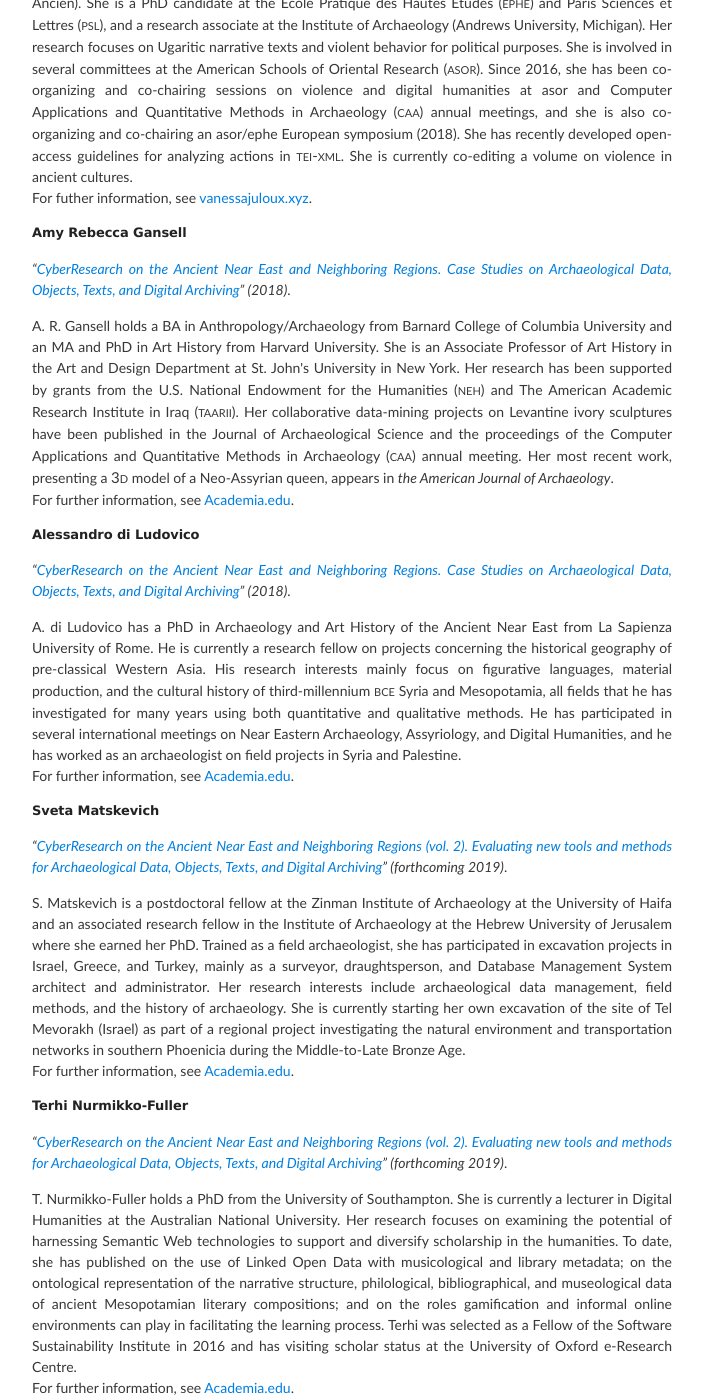
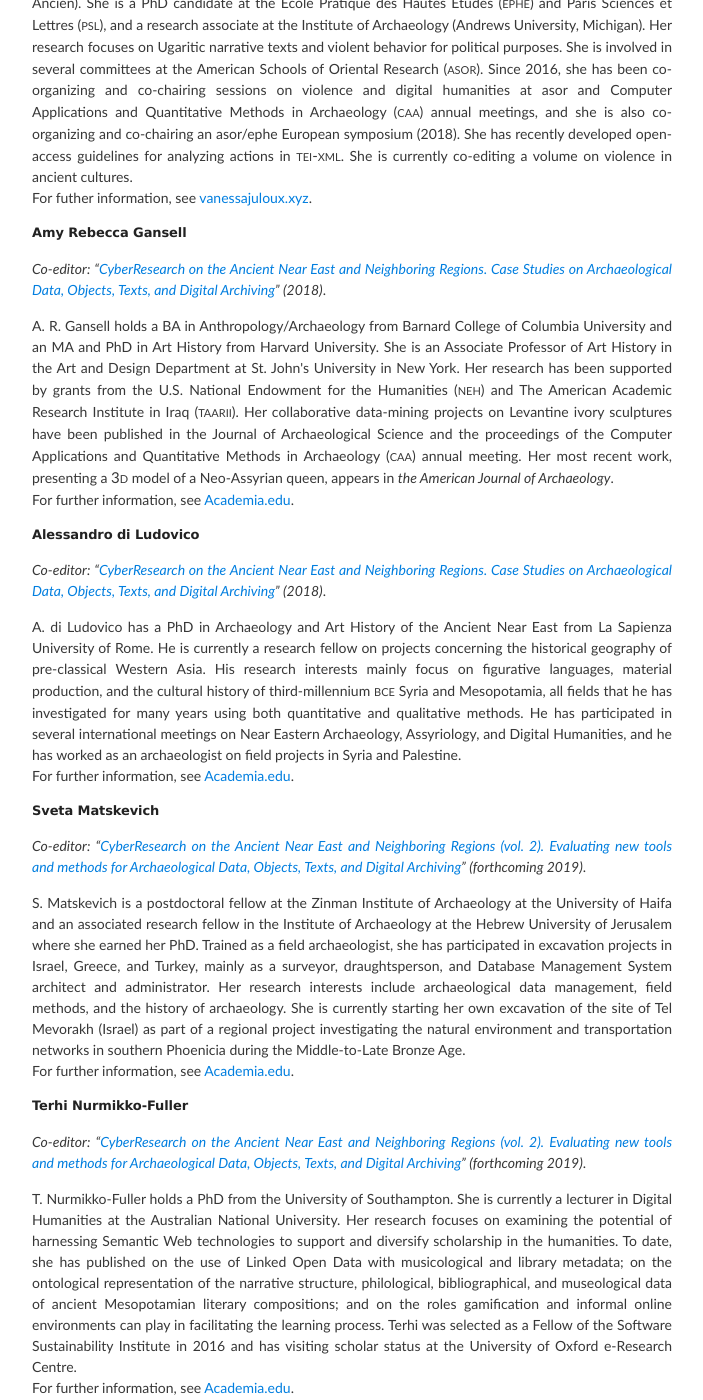
Before and after one commit to vbigot-juloux/ane-research-humanities, a Jekyll site: the page built from About.md, in a window 1280 px wide and 1400 px high, scrolled down 554 px. Shown: the whole window, without its empty margins (288-991 px from the left). Built offline with Jekyll 4.4.1, drawn with Linux system fonts in a browser that asks for light colours; the repository's description, which GitHub fills in, is left out; some of the changed text lies outside the part shown.

Commit message:
Update About.md

```diff
--- a/About.md
+++ b/About.md
@@ -7,37 +7,37 @@ title: About
 _By (surnames) alphabetical order_
 
 <h3><a name="bigot-juloux"></a>Vanessa Bigot Juloux</h3>
-<p><em>“<a href="http://ane-research-humanities.science/docs/CyberResearch-vol1">CyberResearch on the Ancient Near East and Neighboring Regions. Case Studies on Archaeological Data, Objects, Texts, and Digital Archiving</a>” (2018), “<a href="http://ane-research-humanities.science/docs/CyberResearch-vol2">CyberResearch on the Ancient Near East and Neighboring Regions (vol. 2). Evaluating new tools and methods for Archaeological Data, Objects, Texts, and Digital Archiving</a>” (forthcoming 2019), “<a href="http://ane-research-humanities.science/docs/Violence-vol1">The Use of Violence in the Ancient Near East and Neighboring Regions: Case Studies on Texts, Images and Archaeology</a>” (forthcoming 2019)</em>, “<a href="http://ane-research-humanities.science/docs/ASOR-EPHE-PSL-European-Symposium">Les Actes of ASOR/EPHE-PSL European Symposium, Paris, Sept. 4-5, 2018. Collaborative Projects among European and International Scholars for the Study of Ancient Worlds Using Digital Approaches</a>” (forthcoming 2019), “<a href="http://ane-research-humanities.science/docs/ASOR-EPHE-PSL-European-Symposium">Les Actes of ASOR/EPHE-PSL European Symposium, Paris, Sept. 4-6, 2018. Interaction between Violence, Order, and Conflict within the Political Sphere of Ancient Worlds</a>” (forthcoming 2020).</p>
+<p><em>Co-editor: “<a href="http://ane-research-humanities.science/docs/CyberResearch-vol1">CyberResearch on the Ancient Near East and Neighboring Regions. Case Studies on Archaeological Data, Objects, Texts, and Digital Archiving</a>” (2018), “<a href="http://ane-research-humanities.science/docs/CyberResearch-vol2">CyberResearch on the Ancient Near East and Neighboring Regions (vol. 2). Evaluating new tools and methods for Archaeological Data, Objects, Texts, and Digital Archiving</a>” (forthcoming 2019), “<a href="http://ane-research-humanities.science/docs/Violence-vol1">The Use of Violence in the Ancient Near East and Neighboring Regions: Case Studies on Texts, Images and Archaeology</a>” (forthcoming 2019)</em>, “<a href="http://ane-research-humanities.science/docs/ASOR-EPHE-PSL-European-Symposium">Les Actes of ASOR/EPHE-PSL European Symposium, Paris, Sept. 4-5, 2018. Collaborative Projects among European and International Scholars for the Study of Ancient Worlds Using Digital Approaches</a>” (forthcoming 2019), “<a href="http://ane-research-humanities.science/docs/ASOR-EPHE-PSL-European-Symposium">Les Actes of ASOR/EPHE-PSL European Symposium, Paris, Sept. 4-6, 2018. Interaction between Violence, Order, and Conflict within the Political Sphere of Ancient Worlds</a>” (forthcoming 2020).</p>
 <p>V. Bigot Juloux holds an advanced degree in Ugaritic (École des Langues et des Civilisations de l’Orient Ancien). She is a PhD candidate at the École Pratique des Hautes Études (<span class="small">ephe</span>) and Paris Sciences et Lettres (<span class="small">psl</span>), and a research associate at the Institute of Archaeology (Andrews University, Michigan). Her research focuses on Ugaritic narrative texts and violent behavior for political purposes. She is involved in several committees at the American Schools of Oriental Research (<span class="small">asor</span>). Since 2016, she has been co-organizing and co-chairing sessions on violence and digital humanities at asor and Computer Applications and Quantitative Methods in Archaeology (<span class="small">caa</span>) annual meetings, and she is also co-organizing and co-chairing an asor/ephe European symposium (2018). She has recently developed open-access guidelines for analyzing actions in <span class="small">tei-xml</span>. She is currently co-editing a volume on violence in ancient cultures.<br />
 For futher information, see <a href="http://vanessajuloux.xyz" target="_blank">vanessajuloux.xyz</a>.</p>
 
 <h3><a name="gansell"></a>Amy Rebecca Gansell</h3>
-<p><em>“<a href="http://ane-research-humanities.science/docs/CyberResearch-vol1">CyberResearch on the Ancient Near East and Neighboring Regions. Case Studies on Archaeological Data, Objects, Texts, and Digital Archiving</a>” (2018)</em>. </p>
+<p><em>Co-editor: “<a href="http://ane-research-humanities.science/docs/CyberResearch-vol1">CyberResearch on the Ancient Near East and Neighboring Regions. Case Studies on Archaeological Data, Objects, Texts, and Digital Archiving</a>” (2018)</em>. </p>
 <p>A. R. Gansell holds a BA in Anthropology/Archaeology from Barnard College of Columbia University and an MA and PhD in Art History from Harvard University. She is an Associate Professor of Art History in the Art and Design Department at St. John's University in New York. Her research has been supported by grants from   the U.S. National Endowment for the Humanities (<span class="small">neh</span>) and The American Academic Research Institute in Iraq (<span class="small">taarii</span>). Her collaborative data-mining projects on Levantine ivory sculptures have been published in the Journal of Archaeological Science and the proceedings of the Computer Applications and Quantitative Methods in Archaeology (<span class="small">caa</span>) annual meeting. Her most recent work, presenting a <span class="small">3d</span> model of a Neo-Assyrian queen, appears in <em>the American Journal of Archaeology</em>.<br />
 For further information, see <a href="https://stjohns.academia.edu/AmyRebeccaGansell" target="_blank">Academia.edu</a>.</p>
 
 <h3><a name="ludovico"></a>Alessandro di Ludovico</h3>
-<p><em>“<a href="http://ane-research-humanities.science/docs/CyberResearch-vol1">CyberResearch on the Ancient Near East and Neighboring Regions. Case Studies on Archaeological Data, Objects, Texts, and Digital Archiving</a>” (2018)</em>. </p>
+<p><em>Co-editor: “<a href="http://ane-research-humanities.science/docs/CyberResearch-vol1">CyberResearch on the Ancient Near East and Neighboring Regions. Case Studies on Archaeological Data, Objects, Texts, and Digital Archiving</a>” (2018)</em>. </p>
 <p>A. di Ludovico has a PhD in Archaeology and Art History of the Ancient Near East from La Sapienza University of Rome. He is currently a research fellow on projects concerning the historical geography of pre-classical Western Asia. His research interests mainly focus on figurative languages, material production, and the cultural history of third-millennium <span class="small">bce</span> Syria and Mesopotamia, all fields that he has investigated for many years using both quantitative and qualitative methods. He has participated in several international meetings on Near Eastern Archaeology, Assyriology, and Digital Humanities, and he has worked as an archaeologist on field projects in Syria and Palestine.<br />
 For further information, see <a href="https://uniroma1.academia.edu/AlessandroDiLudovico" target="_blank">Academia.edu</a>.</p>
 
 <h3><a name="matskevich"></a>Sveta Matskevich</h3>
-<p><em>“<a href="http://ane-research-humanities.science/docs/CyberResearch-vol2">CyberResearch on the Ancient Near East and Neighboring Regions (vol. 2). Evaluating new tools and methods for Archaeological Data, Objects, Texts, and Digital Archiving</a>” (forthcoming 2019)</em>. </p>
+<p><em>Co-editor: “<a href="http://ane-research-humanities.science/docs/CyberResearch-vol2">CyberResearch on the Ancient Near East and Neighboring Regions (vol. 2). Evaluating new tools and methods for Archaeological Data, Objects, Texts, and Digital Archiving</a>” (forthcoming 2019)</em>. </p>
 <p>S. Matskevich is a postdoctoral fellow at the Zinman Institute of Archaeology at the University of Haifa and an associated research fellow in the Institute of Archaeology at the Hebrew University of Jerusalem where she earned her PhD. Trained as a field archaeologist, she has participated in excavation projects in Israel, Greece, and Turkey, mainly as a surveyor, draughtsperson, and Database Management System architect and administrator. Her research interests include archaeological
 data management, field methods, and the history of archaeology. She is currently starting her own excavation of the site of Tel Mevorakh (Israel) as part of a regional project investigating the natural environment and transportation networks in southern Phoenicia during the Middle-to-Late Bronze Age.<br />
 For further information, see <a href="https://huji.academia.edu/SvetaMatskevich" target="_blank">Academia.edu</a>.</p>
 
 <h3><a name="ludovico"></a>Terhi Nurmikko-Fuller</h3>
-<p><em>“<a href="http://ane-research-humanities.science/docs/CyberResearch-vol2">CyberResearch on the Ancient Near East and Neighboring Regions (vol. 2). Evaluating new tools and methods for Archaeological Data, Objects, Texts, and Digital Archiving</a>” (forthcoming 2019)</em>. </p>
+<p><em>Co-editor: “<a href="http://ane-research-humanities.science/docs/CyberResearch-vol2">CyberResearch on the Ancient Near East and Neighboring Regions (vol. 2). Evaluating new tools and methods for Archaeological Data, Objects, Texts, and Digital Archiving</a>” (forthcoming 2019)</em>. </p>
 <p>T. Nurmikko-Fuller holds a PhD from the University of Southampton. She is currently a lecturer in Digital Humanities at the Australian National University. Her research focuses on examining the potential of harnessing Semantic Web technologies to support and diversify scholarship in the humanities. To date, she has published on the use of Linked Open Data with musicological and library metadata; on the
 ontological representation of the narrative structure, philological, bibliographical, and museological data of ancient Mesopotamian literary compositions; and on the roles gamification and informal online environments can play in facilitating the learning process. Terhi was selected as a Fellow of the Software Sustainability Institute in 2016 and has visiting scholar status at the University of Oxford e-Research Centre.<br />
 For further information, see <a href="https://anu-au.academia.edu/TerhiNurmikkoFuller" target="_blank">Academia.edu</a>.</p>
 
 <h3><a name="pace"></a>Leann Pace</h3>
-<p><em>“<a href="http://ane-research-humanities.science/docs/Violence-vol1">The Use of Violence in the Ancient Near East and Neighboring Regions: Case Studies on Texts, Images and Archaeology</a>” (forthcoming 2019)</em>. </p>
+<p><em>Co-editor: “<a href="http://ane-research-humanities.science/docs/Violence-vol1">The Use of Violence in the Ancient Near East and Neighboring Regions: Case Studies on Texts, Images and Archaeology</a>” (forthcoming 2019)</em>. </p>
 
 
 <h3><a name="younker"></a>Randall W. Younker</h3>
-<p><em>“<a href="http://ane-research-humanities.science/docs/ASOR-EPHE-PSL-European-Symposium">Les Actes of ASOR/EPHE-PSL European Symposium, Paris, Sept. 4-5, 2018. Collaborative Projects among European and International Scholars for the Study of Ancient Worlds Using Digital Approaches</a>” (forthcoming 2019), “<a href="http://ane-research-humanities.science/docs/ASOR-EPHE-PSL-European-Symposium">Les Actes of ASOR/EPHE-PSL European Symposium, Paris, Sept. 4-6, 2018. Interaction between Violence, Order, and Conflict within the Political Sphere of Ancient Worlds</a>” (forthcoming 2020)</em>. </p>
+<p><em>Co-editor: “<a href="http://ane-research-humanities.science/docs/ASOR-EPHE-PSL-European-Symposium">Les Actes of ASOR/EPHE-PSL European Symposium, Paris, Sept. 4-5, 2018. Collaborative Projects among European and International Scholars for the Study of Ancient Worlds Using Digital Approaches</a>” (forthcoming 2019), “<a href="http://ane-research-humanities.science/docs/ASOR-EPHE-PSL-European-Symposium">Les Actes of ASOR/EPHE-PSL European Symposium, Paris, Sept. 4-6, 2018. Interaction between Violence, Order, and Conflict within the Political Sphere of Ancient Worlds</a>” (forthcoming 2020)</em>. </p>
 <p>R. W. Younker is a Professor (Archaeology and History of Antiquity), Director of Ph.D. (Biblical and Ancient Near Eastern Archaeology) Program at Andrews University, and Director of the Institute of Archaeology. He is also chair of ASOR Membership and Outreach committee.<br />
 For further information, see <a href="https://www.andrews.edu/sem/faculty_staff/faculty/randall-younker.html" target="_blank">Academia.edu</a>.</p>
```
